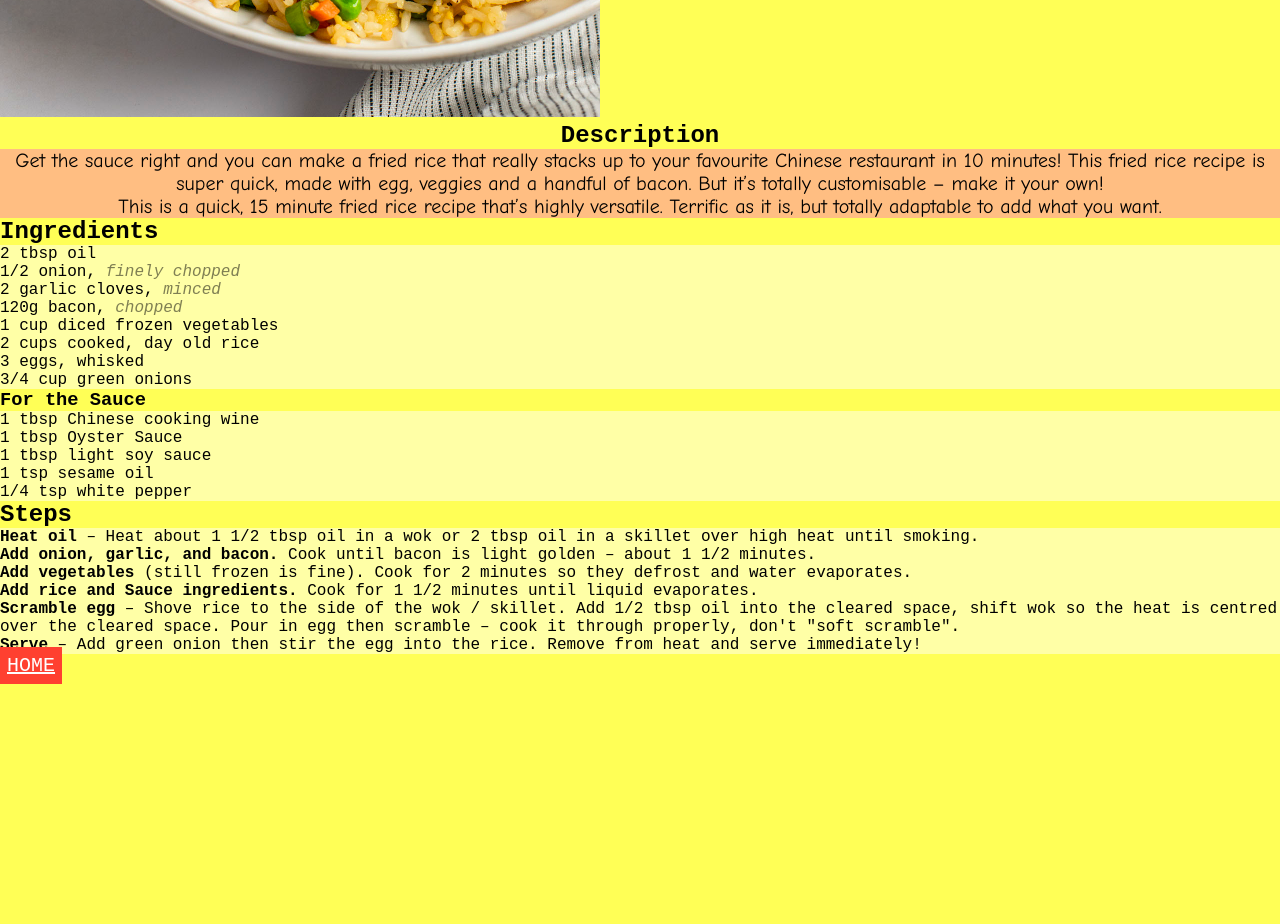
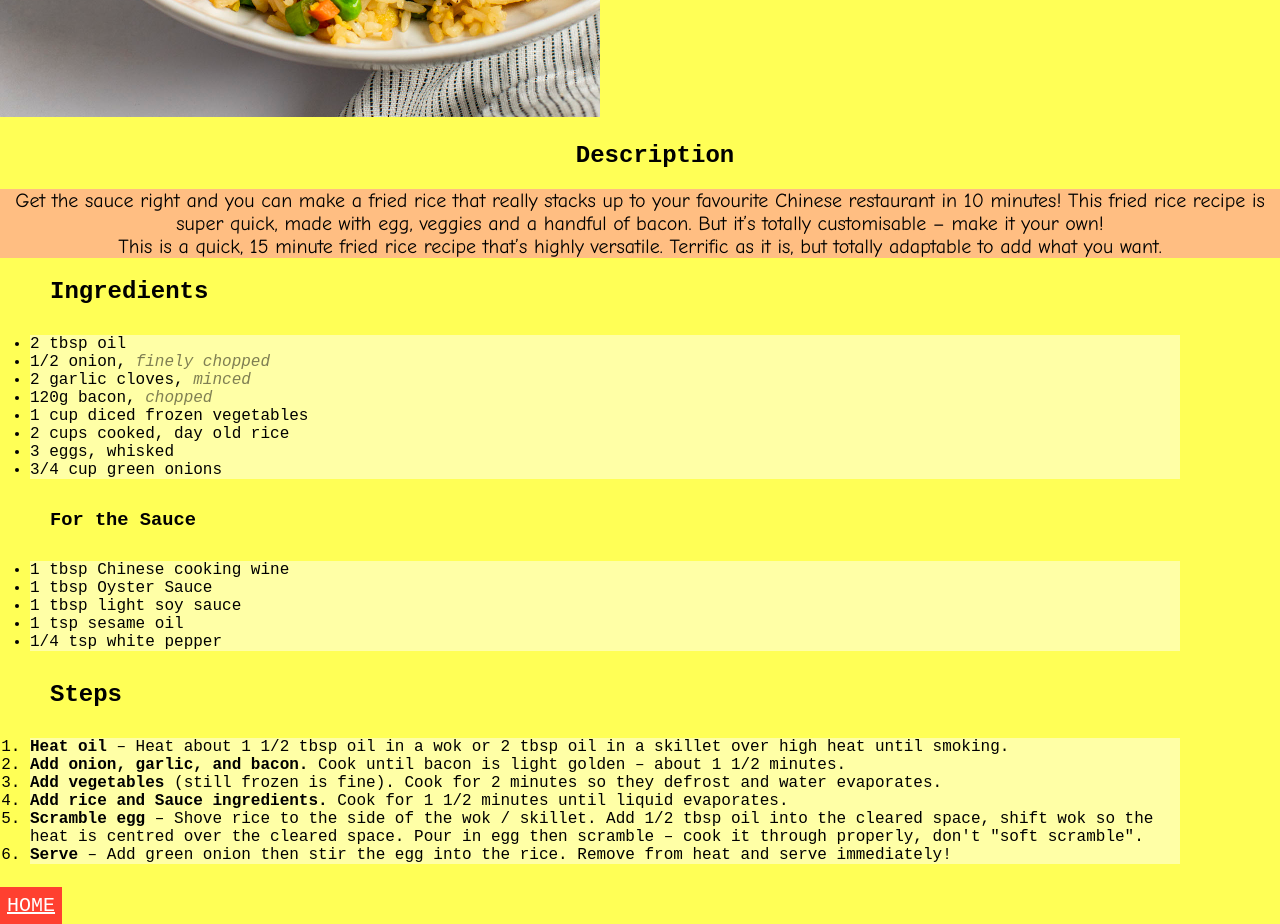
Before and after one commit to SutSuton/odin-recipes, a plain HTML site: page recipes/fried-rice.html in a window 1280 px wide. Shown: the part 820-1744 px from the top of the page. Before the commit the page ends 1504 px from the top, so only its background shows below. Drawn offline with Linux system fonts and the light colour scheme.

Commit message:
Add margin to lists on recipe pages

```diff
--- a/recipes/fried-rice.html
+++ b/recipes/fried-rice.html
@@ -17,7 +17,7 @@
     <p class="desc para">This is a quick, 15 minute fried rice recipe that’s highly versatile. Terrific as it is, but totally adaptable to add what you want.</p>
 
   <h2>Ingredients</h2>
-    <ul>
+    <ul class="ing-list">
       <li>2 tbsp oil</li>
       <li>1/2 onion, <em>finely chopped</em></li>
       <li>2 garlic cloves, <em>minced</em></li>
@@ -28,7 +28,7 @@
       <li>3/4 cup green onions</li>
     </ul>
     <h3>For the Sauce</h3>
-      <ul>
+      <ul class="ing-list">
         <li>1 tbsp Chinese cooking wine</li>
         <li>1 tbsp Oyster Sauce</li>
         <li>1 tbsp light soy sauce</li>
@@ -37,7 +37,7 @@
       </ul>
 
   <h2>Steps</h2>
-    <ol>
+    <ol class="step-list">
       <li><strong>Heat oil</strong> – Heat about 1 1/2 tbsp oil in a wok or 2 tbsp oil in a skillet over high heat until smoking.</li>
       <li><strong>Add onion, garlic, and bacon.</strong> Cook until bacon is light golden – about 1 1/2 minutes.</li>
       <li><strong>Add vegetables</strong> (still frozen is fine). Cook for 2 minutes so they defrost and water evaporates.</li>
--- a/style.css
+++ b/style.css
@@ -35,6 +35,10 @@ h1 {
   background-color: #ff4030;
   text-decoration: none;
   padding: 10px;
+}
+
+.recipe-link:hover {
+  background-color: #ff7080;
 }
 
 img {
@@ -82,3 +86,15 @@ li a {
 .bullets {
   text-decoration: none;
 }
+
+h2,
+h3 {
+  margin: 20px;
+  margin-left: 50px;
+}
+
+.ing-list,
+.step-list {
+  margin: 30px;
+  margin-right: 100px;
+}
```
Also changed, not shown: recipes/brownies.html (+2 -2 lines), recipes/elotes.html (+2 -2 lines).
